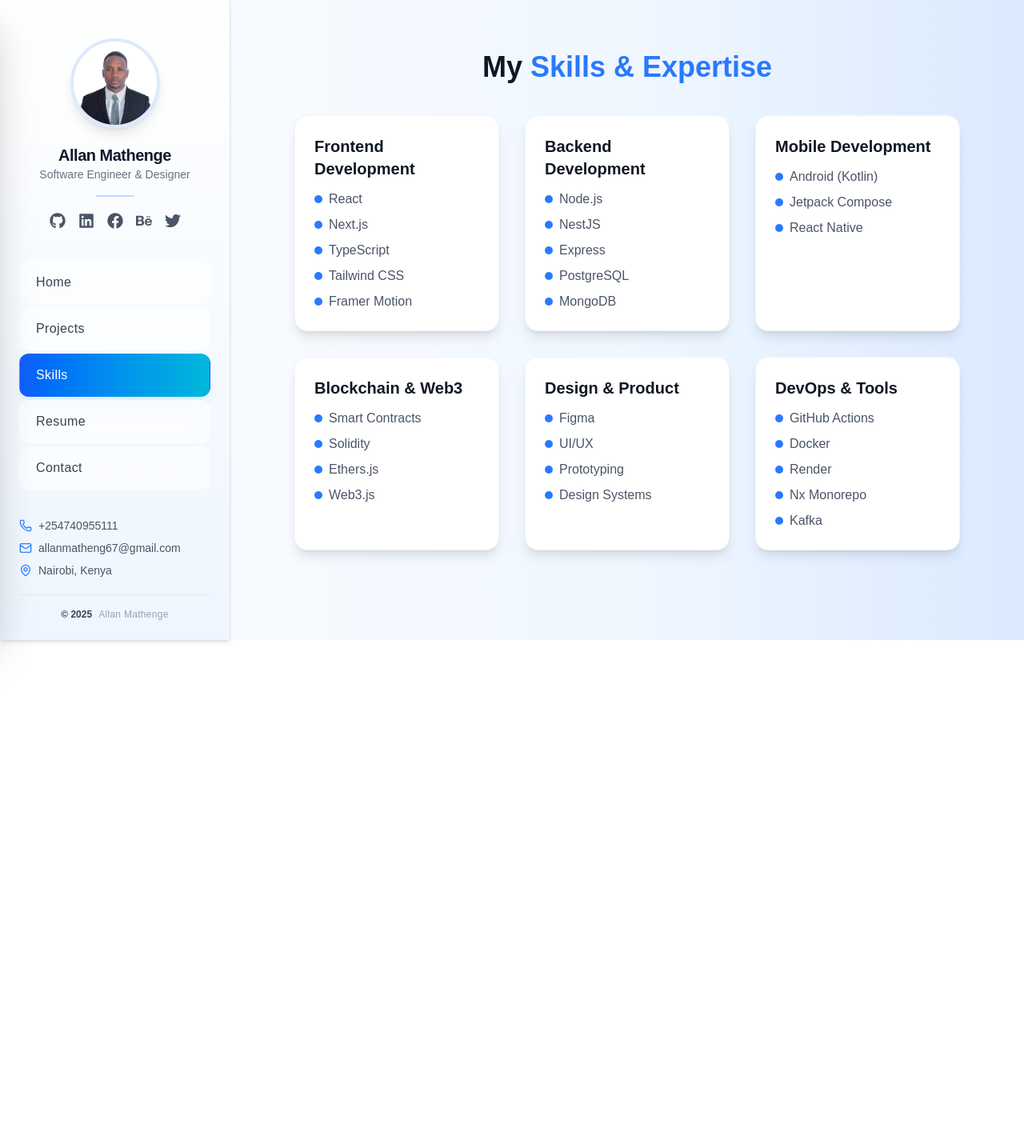
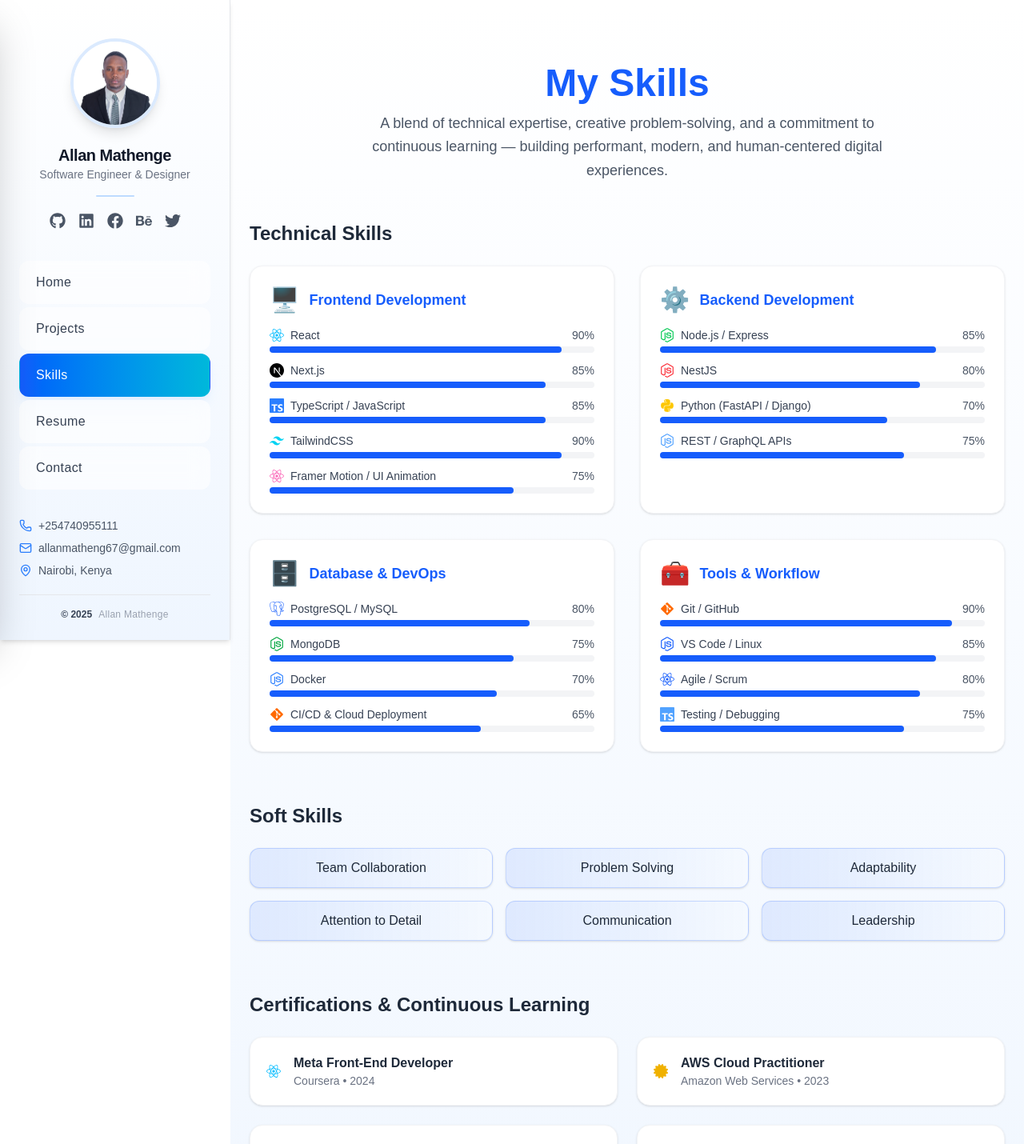
Before and after one commit to ALLAN-star-glitch/allan-portfolio-website, a Next.js app: page /skills in a window 1280 px wide. Shown: the top 1430 px of the page at 80% size. Before the commit the page ends 800 px from the top, so only its background shows below. Built offline with nearby package versions, Linux system fonts and the light colour scheme.

Commit message:
updated skills page

```diff
--- a/app/skills/page.tsx
+++ b/app/skills/page.tsx
@@ -1,77 +1,331 @@
 "use client";
 
 import { motion } from "framer-motion";
+import {
+  FaReact,
+  FaNodeJs,
+  FaPython,
+  FaGitAlt,
+  FaCertificate,
+  FaBookReader,
+} from "react-icons/fa";
+import {
+  SiNextdotjs,
+  SiTypescript,
+  SiTailwindcss,
+  SiPostgresql,
+} from "react-icons/si";
 
-export default function SkillsSection() {
-  const skillCategories = [
+export default function SkillsPage() {
+  const softSkills = [
+    "Team Collaboration",
+    "Problem Solving",
+    "Adaptability",
+    "Attention to Detail",
+    "Communication",
+    "Leadership",
+  ];
+
+  const certifications = [
     {
-      title: "Frontend Development",
-      skills: ["React", "Next.js", "TypeScript", "Tailwind CSS", "Framer Motion"],
+      title: "Meta Front-End Developer",
+      issuer: "Coursera",
+      year: "2024",
+      icon: <FaReact className="text-sky-400 text-lg" />,
     },
     {
-      title: "Backend Development",
-      skills: ["Node.js", "NestJS", "Express", "PostgreSQL", "MongoDB"],
+      title: "AWS Cloud Practitioner",
+      issuer: "Amazon Web Services",
+      year: "2023",
+      icon: <FaCertificate className="text-yellow-500 text-lg" />,
     },
     {
-      title: "Mobile Development",
-      skills: ["Android (Kotlin)", "Jetpack Compose", "React Native"],
+      title: "Node.js & Express Mastery",
+      issuer: "Udemy",
+      year: "2022",
+      icon: <FaNodeJs className="text-green-500 text-lg" />,
     },
     {
-      title: "Blockchain & Web3",
-      skills: ["Smart Contracts", "Solidity", "Ethers.js", "Web3.js"],
+      title: "SQL & Databases for Developers",
+      issuer: "LinkedIn Learning",
+      year: "2021",
+      icon: <SiPostgresql className="text-blue-600 text-lg" />,
+    },
+  ];
+
+  const learning = [
+    {
+      topic: "Advanced Next.js Patterns",
+      platform: "Frontend Masters",
+      progress: 80,
     },
     {
-      title: "Design & Product",
-      skills: ["Figma", "UI/UX", "Prototyping", "Design Systems"],
+      topic: "AI & Backend Integration",
+      platform: "OpenAI + NestJS",
+      progress: 65,
     },
     {
-      title: "DevOps & Tools",
-      skills: ["GitHub Actions", "Docker", "Render", "Nx Monorepo", "Kafka"],
+      topic: "System Design & Scalability",
+      platform: "Educative.io",
+      progress: 50,
     },
   ];
 
   return (
-    <section
-      id="skills"
-      className="w-full min-h-screen py-16 px-6 sm:px-10 lg:px-20 bg-linear-to-r from-[#f8fbff] via-[#f0f7ff] to-[#dbeaff]"
-    >
+    <main className="min-h-screen bg-linear-to-b from-white to-blue-50 dark:from-slate-900 dark:to-slate-800 flex flex-col items-center px-6 py-20">
+      {/* Title + Description */}
         <motion.div
-        initial={{ opacity: 0, y: 20 }}
+          initial={{ opacity: 0, y: -20 }}
           animate={{ opacity: 1, y: 0 }}
           transition={{ duration: 0.6 }}
-        className="max-w-6xl mx-auto"
+          className="text-center mb-12 max-w-2xl mx-auto"
         >
-        {/* Title */}
-        <h2 className="text-3xl sm:text-4xl font-bold text-[#0f1724] mb-10 text-center">
-          My <span className="text-[#2979FF]">Skills & Expertise</span>
+          <h1 className="text-4xl md:text-5xl font-bold text-[#165dfc] mb-3">
+            My Skills
+          </h1>
+          <p className="text-gray-600 dark:text-gray-300 text-base md:text-lg leading-relaxed">
+            A blend of technical expertise, creative problem-solving, and a commitment to continuous learning —
+            building performant, modern, and human-centered digital experiences.
+          </p>
+        </motion.div>
+
+      {/* Technical Skills */}
+      <section className="max-w-6xl w-full">
+        <h2 className="text-2xl font-semibold mb-6 text-gray-800 dark:text-gray-100">
+          Technical Skills
         </h2>
 
-        {/* Skill Categories */}
-        <div className="grid grid-cols-1 md:grid-cols-2 lg:grid-cols-3 gap-8">
-          {skillCategories.map((category, index) => (
+        <div className="grid grid-cols-1 md:grid-cols-2 gap-8">
+          {[
+            {
+              category: "Frontend Development",
+              icon: "🖥️",
+              skills: [
+                {
+                  name: "React",
+                  icon: <FaReact className="text-sky-400 text-lg" />,
+                  level: 90,
+                },
+                {
+                  name: "Next.js",
+                  icon: (
+                    <SiNextdotjs className="text-black dark:text-white text-lg" />
+                  ),
+                  level: 85,
+                },
+                {
+                  name: "TypeScript / JavaScript",
+                  icon: <SiTypescript className="text-blue-500 text-lg" />,
+                  level: 85,
+                },
+                {
+                  name: "TailwindCSS",
+                  icon: <SiTailwindcss className="text-cyan-400 text-lg" />,
+                  level: 90,
+                },
+                {
+                  name: "Framer Motion / UI Animation",
+                  icon: <FaReact className="text-pink-400 text-lg" />,
+                  level: 75,
+                },
+              ],
+            },
+            {
+              category: "Backend Development",
+              icon: "⚙️",
+              skills: [
+                {
+                  name: "Node.js / Express",
+                  icon: <FaNodeJs className="text-green-500 text-lg" />,
+                  level: 85,
+                },
+                {
+                  name: "NestJS",
+                  icon: <FaNodeJs className="text-red-500 text-lg" />,
+                  level: 80,
+                },
+                {
+                  name: "Python (FastAPI / Django)",
+                  icon: <FaPython className="text-yellow-400 text-lg" />,
+                  level: 70,
+                },
+                {
+                  name: "REST / GraphQL APIs",
+                  icon: <FaNodeJs className="text-blue-400 text-lg" />,
+                  level: 75,
+                },
+              ],
+            },
+            {
+              category: "Database & DevOps",
+              icon: "🗄️",
+              skills: [
+                {
+                  name: "PostgreSQL / MySQL",
+                  icon: <SiPostgresql className="text-blue-600 text-lg" />,
+                  level: 80,
+                },
+                {
+                  name: "MongoDB",
+                  icon: <FaNodeJs className="text-green-600 text-lg" />,
+                  level: 75,
+                },
+                {
+                  name: "Docker",
+                  icon: <FaNodeJs className="text-blue-500 text-lg" />,
+                  level: 70,
+                },
+                {
+                  name: "CI/CD & Cloud Deployment",
+                  icon: <FaGitAlt className="text-orange-500 text-lg" />,
+                  level: 65,
+                },
+              ],
+            },
+            {
+              category: "Tools & Workflow",
+              icon: "🧰",
+              skills: [
+                {
+                  name: "Git / GitHub",
+                  icon: <FaGitAlt className="text-orange-500 text-lg" />,
+                  level: 90,
+                },
+                {
+                  name: "VS Code / Linux",
+                  icon: <FaNodeJs className="text-blue-600 text-lg" />,
+                  level: 85,
+                },
+                {
+                  name: "Agile / Scrum",
+                  icon: <FaReact className="text-[#165dfc] text-lg" />,
+                  level: 80,
+                },
+                {
+                  name: "Testing / Debugging",
+                  icon: <SiTypescript className="text-blue-400 text-lg" />,
+                  level: 75,
+                },
+              ],
+            },
+          ].map((group, i) => (
             <motion.div
-              key={category.title}
-              initial={{ opacity: 0, y: 15 }}
-              animate={{ opacity: 1, y: 0 }}
-              transition={{ delay: index * 0.1, duration: 0.5 }}
-              whileHover={{ y: -4, scale: 1.02 }}
-              className="p-6 bg-white rounded-2xl shadow-lg border border-gray-100 hover:shadow-xl transition-all"
+              key={i}
+              whileHover={{ scale: 1.02 }}
+              transition={{ type: "spring", stiffness: 200, damping: 15 }}
+              className="bg-white dark:bg-slate-800 rounded-2xl shadow-sm border border-gray-100 dark:border-slate-700 p-6 hover:shadow-md transition"
             >
-              <h3 className="text-xl font-semibold text-[#0f1724] mb-3">
-                {category.title}
+              <div className="flex items-center mb-4">
+                <div className="text-3xl mr-3">{group.icon}</div>
+                <h3 className="text-lg font-semibold text-[#165dfc]">
+                  {group.category}
                 </h3>
-              <ul className="space-y-2 text-gray-600">
-                {category.skills.map((skill) => (
-                  <li key={skill} className="flex items-center space-x-2">
-                    <span className="w-2.5 h-2.5 bg-[#2979FF] rounded-full"></span>
-                    <span className="text-sm sm:text-base">{skill}</span>
-                  </li>
+              </div>
+
+              <div className="space-y-3">
+                {group.skills.map((skill, j) => (
+                  <div key={j}>
+                    <div className="flex justify-between items-center mb-1">
+                      <div className="flex items-center gap-2 text-sm text-gray-700 dark:text-gray-300">
+                        {skill.icon}
+                        <span>{skill.name}</span>
+                      </div>
+                      <span className="text-sm text-gray-600 dark:text-gray-400">
+                        {skill.level}%
+                      </span>
+                    </div>
+                    <div className="w-full bg-gray-100 dark:bg-slate-700 rounded-full h-2">
+                      <motion.div
+                        initial={{ width: 0 }}
+                        whileInView={{ width: `${skill.level}%` }}
+                        transition={{ duration: 0.7, delay: j * 0.1 }}
+                        className="h-2 rounded-full bg-[#165dfc]"
+                      />
+                    </div>
+                  </div>
                 ))}
-              </ul>
+              </div>
             </motion.div>
           ))}
         </div>
+      </section>
+
+      {/* Soft Skills */}
+      <section className="max-w-6xl w-full mt-16">
+        <h2 className="text-2xl font-semibold mb-6 text-gray-800 dark:text-gray-100">
+          Soft Skills
+        </h2>
+        <div className="grid grid-cols-2 md:grid-cols-3 gap-4">
+          {softSkills.map((skill, i) => (
+            <motion.div
+              key={i}
+              whileHover={{ y: -3 }}
+              transition={{ duration: 0.2 }}
+              className="bg-linear-to-r from-[#165dfc]/10 to-transparent border border-[#165dfc]/20 text-gray-800 dark:text-gray-100 rounded-xl px-4 py-3 font-medium text-center shadow-sm"
+            >
+              {skill}
             </motion.div>
+          ))}
+        </div>
       </section>
+
+      {/* Certifications & Continuous Learning */}
+      <section className="max-w-6xl w-full mt-16">
+        <h2 className="text-2xl font-semibold mb-6 text-gray-800 dark:text-gray-100">
+          Certifications & Continuous Learning
+        </h2>
+
+        {/* Certifications */}
+        <div className="grid grid-cols-1 md:grid-cols-2 gap-6">
+          {certifications.map((cert, i) => (
+            <motion.div
+              key={i}
+              whileHover={{ scale: 1.02 }}
+              transition={{ duration: 0.3 }}
+              className="bg-white dark:bg-slate-800 rounded-2xl border border-gray-100 dark:border-slate-700 shadow-sm p-5 flex items-center gap-4"
+            >
+              <div className="text-3xl">{cert.icon}</div>
+              <div>
+                <h3 className="font-semibold text-gray-800 dark:text-gray-100">
+                  {cert.title}
+                </h3>
+                <p className="text-sm text-gray-500 dark:text-gray-400">
+                  {cert.issuer} • {cert.year}
+                </p>
+              </div>
+            </motion.div>
+          ))}
+        </div>
+
+        {/* Ongoing Learning */}
+        <div className="mt-10">
+          <h3 className="text-lg font-semibold text-[#165dfc] mb-4 flex items-center gap-2">
+            <FaBookReader className="text-[#165dfc]" /> Ongoing Learning
+          </h3>
+
+          <div className="space-y-4">
+            {learning.map((course, i) => (
+              <div key={i}>
+                <div className="flex justify-between mb-1 text-sm text-gray-700 dark:text-gray-300">
+                  <span>
+                    {course.topic} –{" "}
+                    <span className="text-gray-500">{course.platform}</span>
+                  </span>
+                  <span>{course.progress}%</span>
+                </div>
+                <div className="w-full bg-gray-100 dark:bg-slate-700 rounded-full h-2">
+                  <motion.div
+                    initial={{ width: 0 }}
+                    whileInView={{ width: `${course.progress}%` }}
+                    transition={{ duration: 0.7, delay: i * 0.1 }}
+                    className="h-2 rounded-full bg-[#165dfc]"
+                  />
+                </div>
+              </div>
+            ))}
+          </div>
+        </div>
+      </section>
+    </main>
   );
 }
--- a/components/layouts/Sidebar.tsx
+++ b/components/layouts/Sidebar.tsx
@@ -13,7 +13,8 @@ export default function Sidebar() {
   return (
     <>
       {/* ===== Desktop Sidebar ===== */}
-      <aside className="hidden lg:flex fixed left-0 top-0 h-screen w-72 bg-linear-to-b from-white to-blue-50 border-r border-gray-200 flex-col justify-between shadow-md z-40">
+      <aside className="hidden lg:flex fixed left-0 top-0 h-screen w-72 bg-linear-to-b from-white to-blue-50 border-r border-gray-200 flex-col justify-between shadow-md z-40 overflow-y-auto scrollbar-thin scrollbar-thumb-blue-200 scrollbar-track-transparent">
+
         {/* Top Section */}
         <div>
           {/* Profile Section */}
--- a/components/projects/ProjectDetailModal.tsx
+++ b/components/projects/ProjectDetailModal.tsx
@@ -38,7 +38,7 @@ export default function ProjectDetailModal({ project, onClose }: ProjectDetailMo
         onClick={onClose}
       >
         <motion.div
-          className="relative bg-white rounded-2xl shadow-2xl max-w-3xl w-[90%] max-h-[90vh] flex flex-col"
+          className="relative bg-white rounded-3xl shadow-2xl w-full max-w-4xl max-h-[90vh] flex flex-col overflow-hidden"
           initial={{ scale: 0.9, opacity: 0, y: 30 }}
           animate={{ scale: 1, opacity: 1, y: 0 }}
           exit={{ scale: 0.9, opacity: 0, y: 30 }}
@@ -56,7 +56,7 @@ export default function ProjectDetailModal({ project, onClose }: ProjectDetailMo
             {/* Close button */}
             <button
               onClick={onClose}
-              className="absolute top-4 right-4 text-gray-700 hover:text-gray-900 bg-white shadow-md rounded-full p-2 cursor-pointer transition z-10"
+              className="absolute top-4 right-4 text-gray-700 hover:text-gray-900 bg-white shadow-md rounded-2xl p-2 cursor-pointer transition z-10"
             >
               ✕
             </button>
```
Also changed, not shown: app/contact/page.tsx (+4 -11 lines), components/common/PrimaryButton.tsx (+7 -4 lines), components/common/SecondaryButton.tsx (+12 -8 lines). Lines whose indentation alone changed are shown as unchanged.
